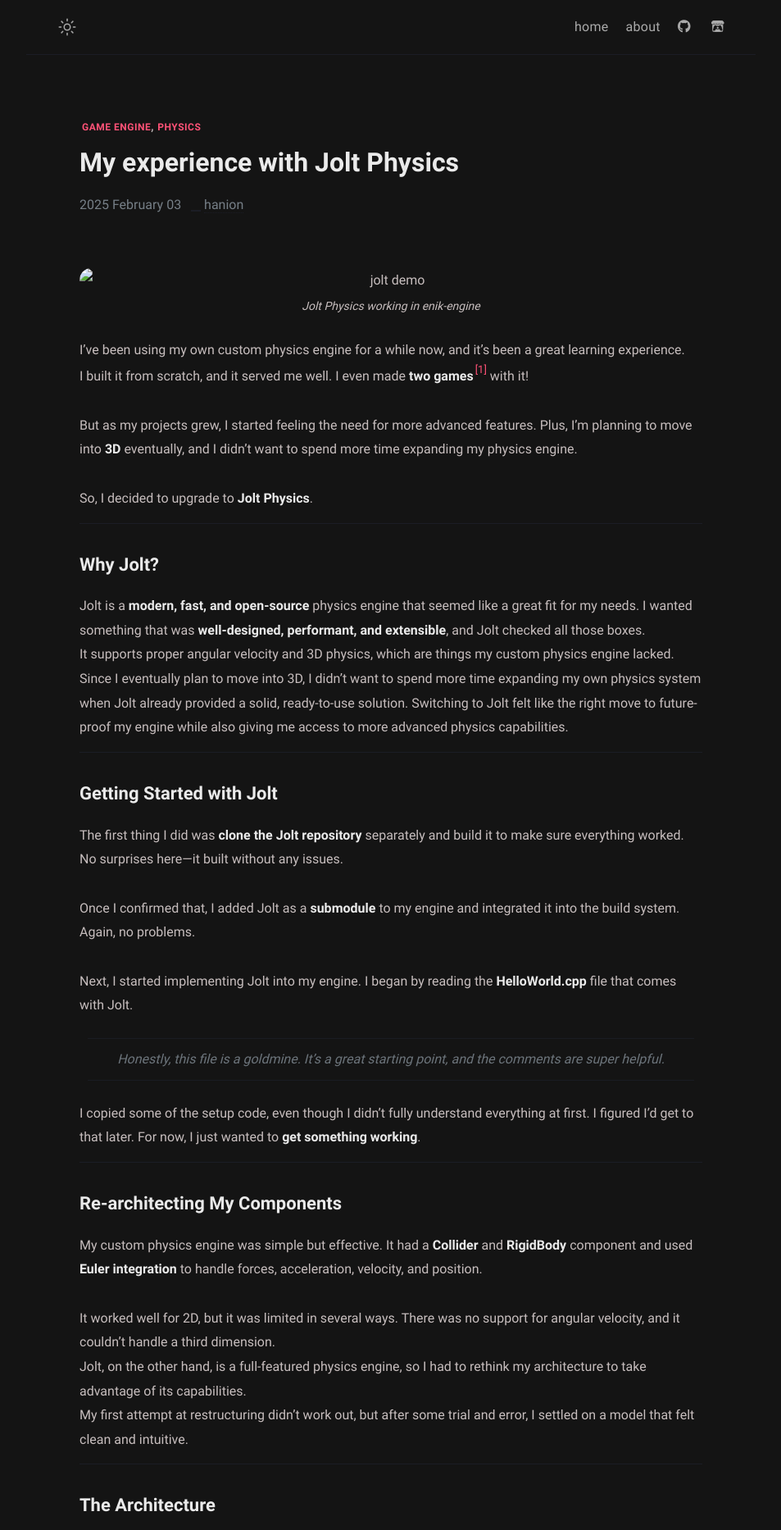
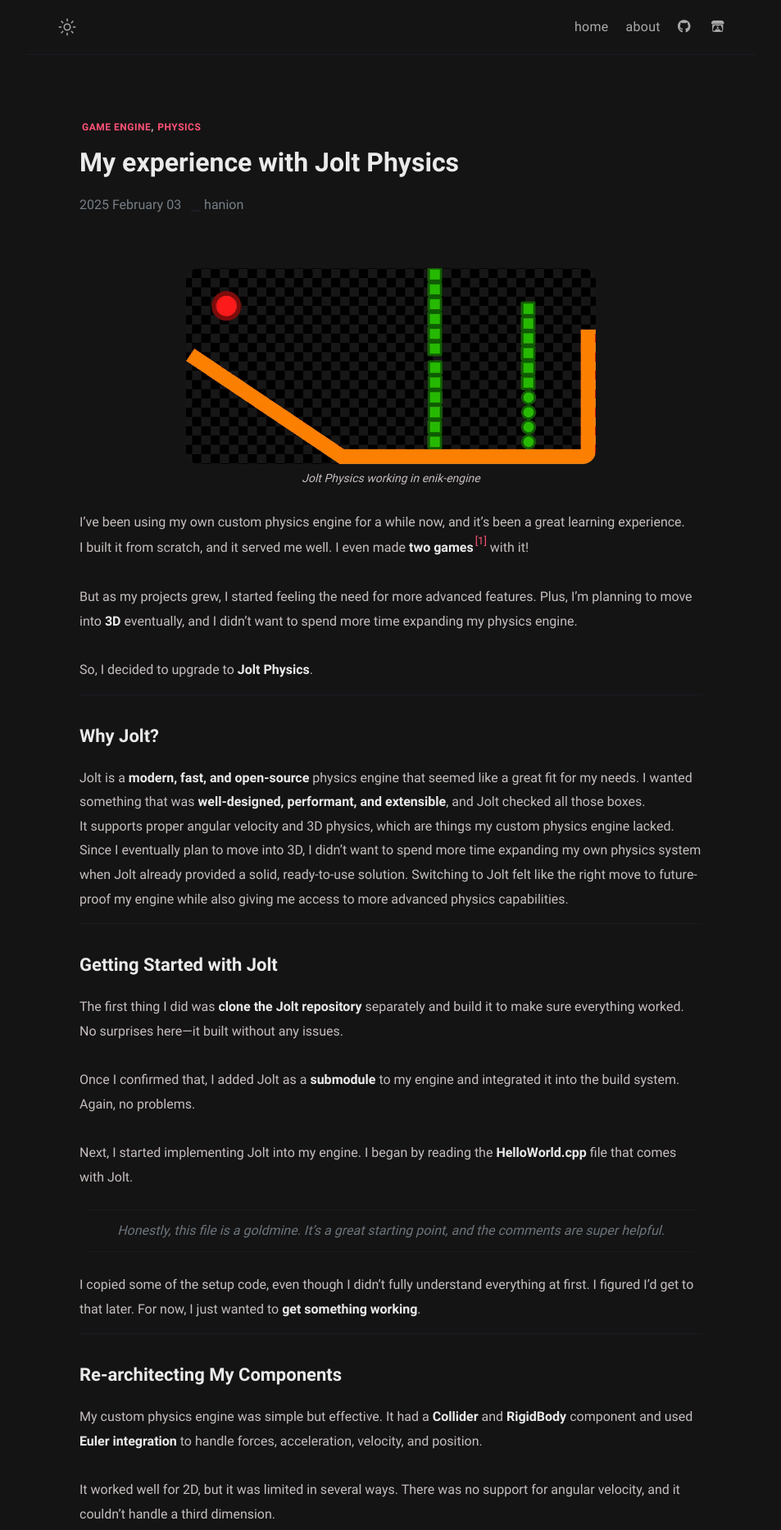
Before and after one commit to hanion/hanion.github.io, a Jekyll site: the page built from _posts/2025-02-03-my-experience-with-jolt.md, in a window 1280 px wide. Shown: the top 1866 px of the page at 82% size, without its empty margins (163-1116 px from the left). Built offline with Jekyll 4.4.1, drawn with Linux system fonts in a browser that asks for light colours; nearby versions of some CDN libraries.

Commit message:
update post

```diff
--- a/_posts/my-experience-with-jolt/2025-02-03-my-experience-with-jolt.md
+++ b/_posts/2025-02-03-my-experience-with-jolt.md
@@ -1,13 +1,13 @@
 ---
 title: My experience with Jolt Physics
 date: 2025-02-03
-image: "/my-experience-with-jolt/cover.png"
+image: "/assets/post/my-experience-with-jolt/cover.png"
 tags: [game engine, physics]
 ---
 
 
 <figure>
-<img src="/my-experience-with-jolt/jolt-demo.gif" alt="jolt demo">
+<img src="/assets/post/my-experience-with-jolt/jolt-demo.gif" alt="jolt demo">
 <figcaption>Jolt Physics working in enik-engine</figcaption>
 </figure>
 
@@ -86,7 +86,7 @@
 ### RigidBody: Dynamic Physics Objects
 
 <figure>
-<img src="/my-experience-with-jolt/inspector-rb.png" alt="RigidBody component in inspector">
+<img src="/assets/post/my-experience-with-jolt/inspector-rb.png" alt="RigidBody component in inspector">
 <figcaption>RigidBody component in inspector</figcaption>
 </figure>
 
@@ -101,7 +101,7 @@
 ### CollisionBody: Simplified Physics Interaction
 
 <figure>
-<img src="/my-experience-with-jolt/inspector-cb.png" alt="CollisionBody component in inspector">
+<img src="/assets/post/my-experience-with-jolt/inspector-cb.png" alt="CollisionBody component in inspector">
 <figcaption>CollisionBody component in inspector</figcaption>
 </figure>
 
@@ -122,7 +122,7 @@
 ### CollisionShape: Defining the Shape of Bodies
 
 <figure>
-<img src="/my-experience-with-jolt/inspector-cs.png" alt="CollisionShape component in inspector">
+<img src="/assets/post/my-experience-with-jolt/inspector-cs.png" alt="CollisionShape component in inspector">
 <figcaption>CollisionShape component in inspector</figcaption>
 </figure>
 
```
Also changed, not shown: assets/post/my-experience-with-jolt/cover.png (renamed from _posts/my-experience-with-jolt/cover.png), assets/post/my-experience-with-jolt/inspector-cb.png (renamed from _posts/my-experience-with-jolt/inspector-cb.png), assets/post/my-experience-with-jolt/inspector-cs.png (renamed from _posts/my-experience-with-jolt/inspector-cs.png), assets/post/my-experience-with-jolt/inspector-rb.png (renamed from _posts/my-experience-with-jolt/inspector-rb.png), assets/post/my-experience-with-jolt/jolt-demo.gif (renamed from _posts/my-experience-with-jolt/jolt-demo.gif).
